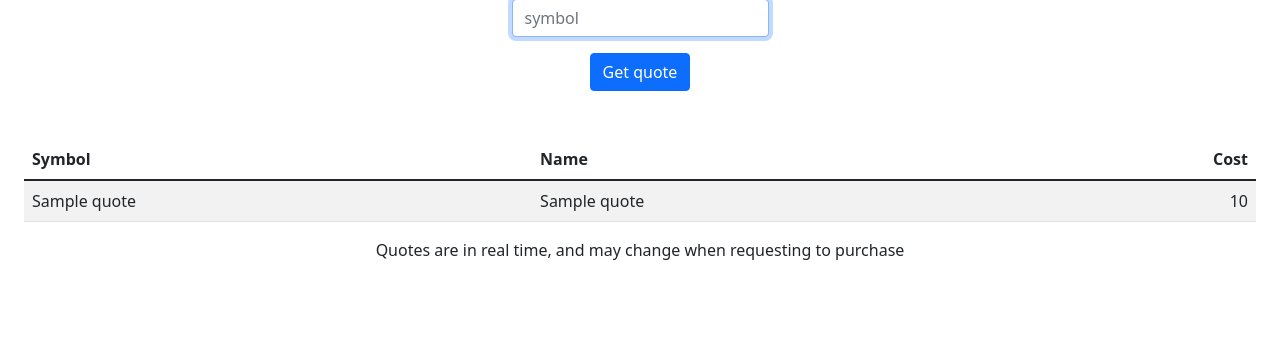
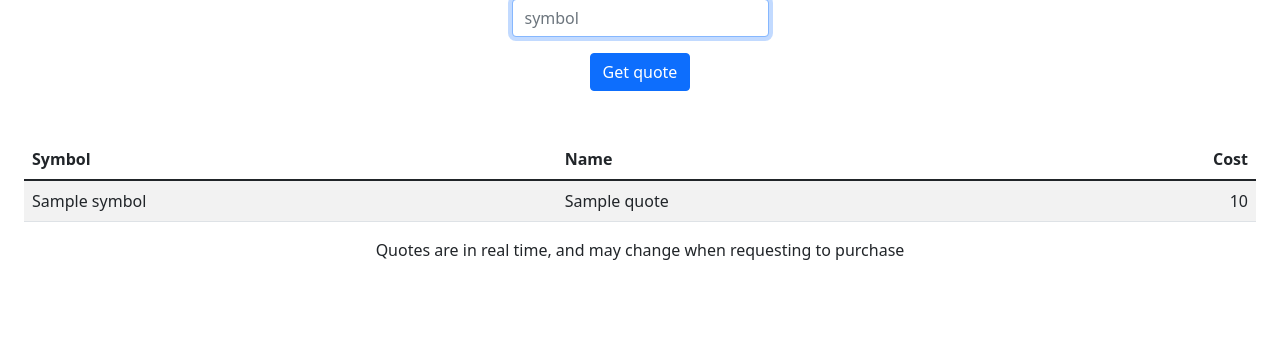
Before and after one commit to aliocantinea/CS50, a Flask app: template finance/templates/quotes.html in a window 1280 px wide. Shown: the part 125-468 px from the top of the page. Run offline with Flask 2, Linux system fonts and the light colour scheme; the template is opened without the code that fills it: most values are stand-ins (such as "Sample title", 1, 10 or a date in 2020); some libraries are stand-ins or nearby versions.

Commit message:
Mon, Dec 26, 2022, 8:14 PM +00:00

```diff
--- a/finance/app.py
+++ b/finance/app.py
@@ -124,7 +124,7 @@ def quote():
 
         # Check for NULL return
         if quotes == None:
-            return apology("Please enter a stock symbol", 404)
+            return apology("No stock symbol found", 404)
 
         # Check for invalid stock symbols
         if len(quotes) > 5 :
--- a/finance/templates/quotes.html
+++ b/finance/templates/quotes.html
@@ -12,8 +12,8 @@
         <tbody>
             {% for quote in quotes %}
                 <tr>
-                    <td class="text-start">{{ quote[symbol] }}</td>
-                    <td class="text-start">{{ quote[companyName] }}</td>
+                    <td class="text-start">{{ quote["symbol"] }}</td>
+                    <td class="text-start">{{ quote["name"] }}</td>
                     <td class="text-end">{{ quote["price"] }}</td>
                 </tr>
             {% endfor %}
```
